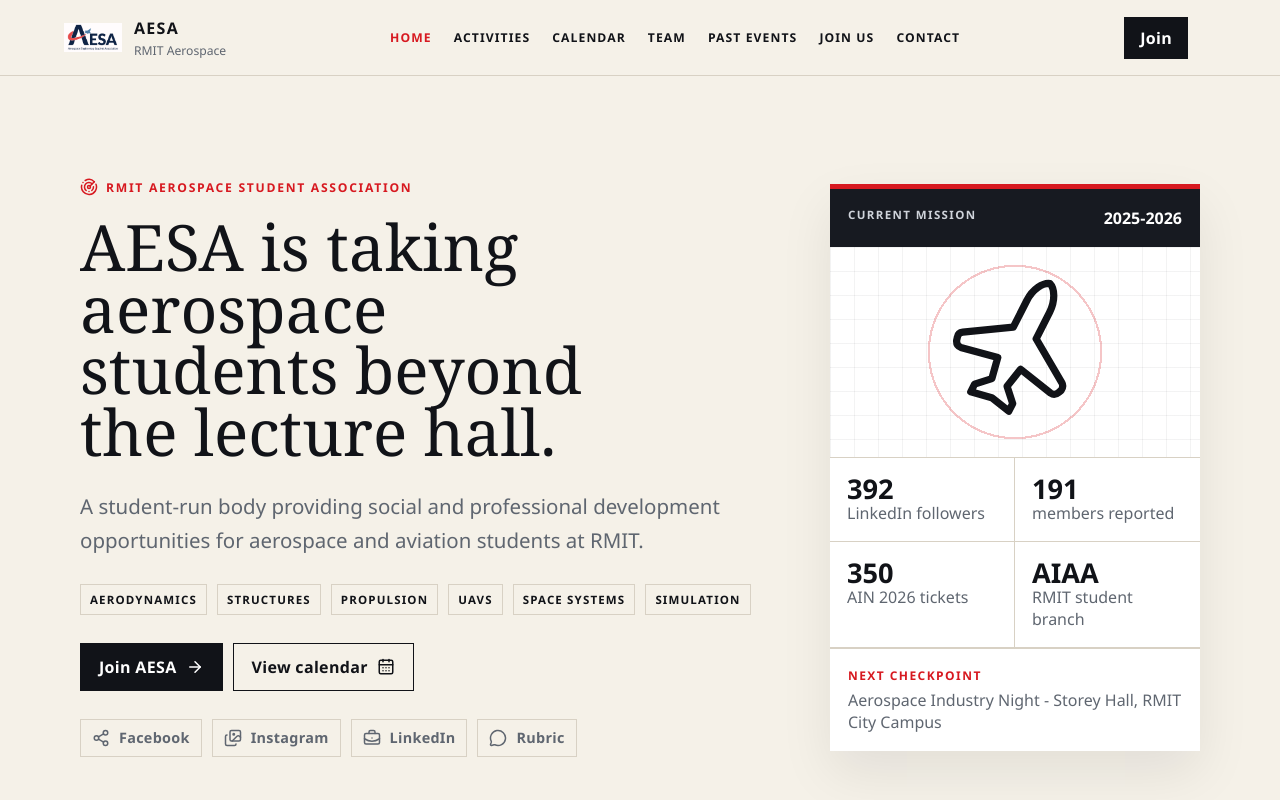
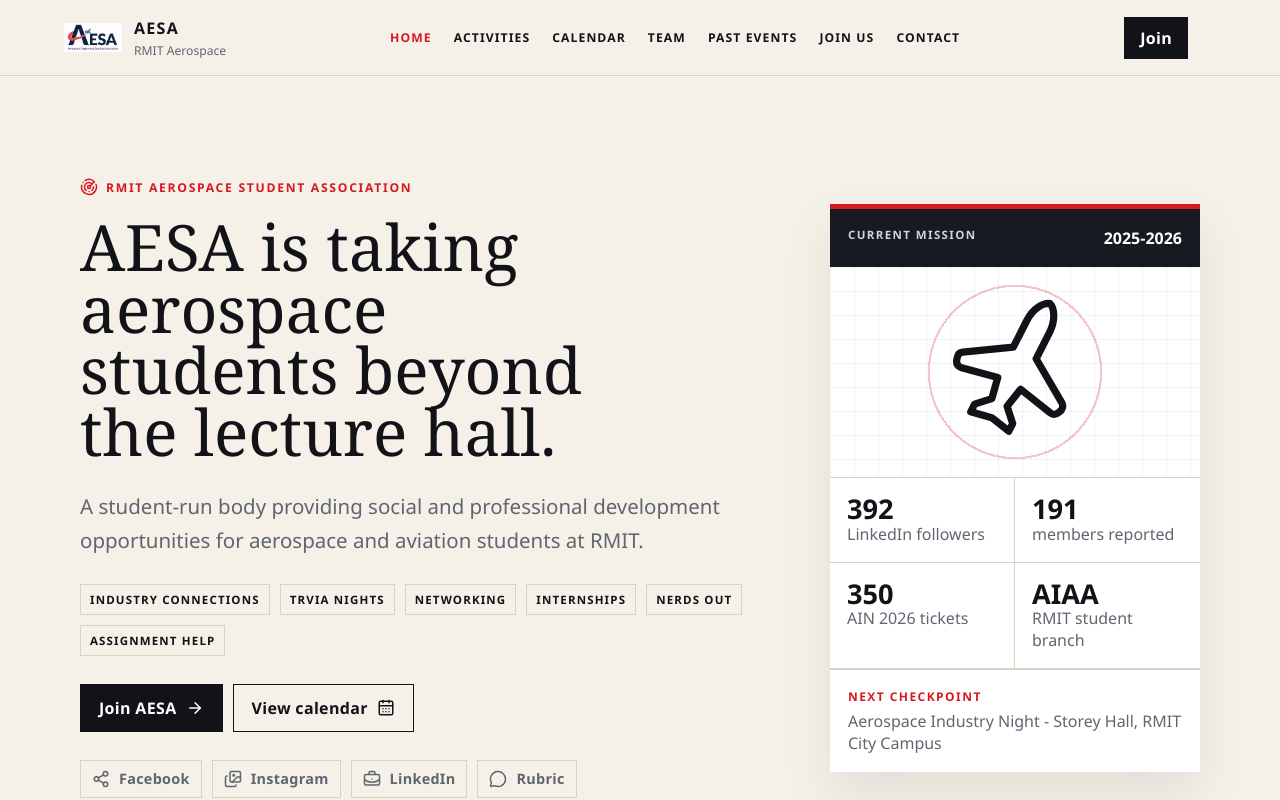
Before and after one commit to Sarujan2001/AESA, a React (Vite) app in the folder my-app/: page / in a window 1280 px wide. Shown: the top 800 px of the page. Built offline with nearby package versions, Linux system fonts and the light colour scheme.

Commit message:
Update website

```diff
--- a/my-app/src/App.jsx
+++ b/my-app/src/App.jsx
@@ -44,7 +44,7 @@
   ["Contact", "#contact"],
 ];
 
-const focusAreas = ["Aerodynamics", "Structures", "Propulsion", "UAVs", "Space systems", "Simulation"];
+const focusAreas = ["Industry Connections", "Trvia Nights", "Networking", "Internships", "Nerds Out", "Assignment Help"];
 
 const sponsors = [
   ["AIAA", "AIAA Melbourne Section", "https://www.linkedin.com/company/aiaa-melbourne-section/", "https://logo.clearbit.com/aiaa.org"],
```
